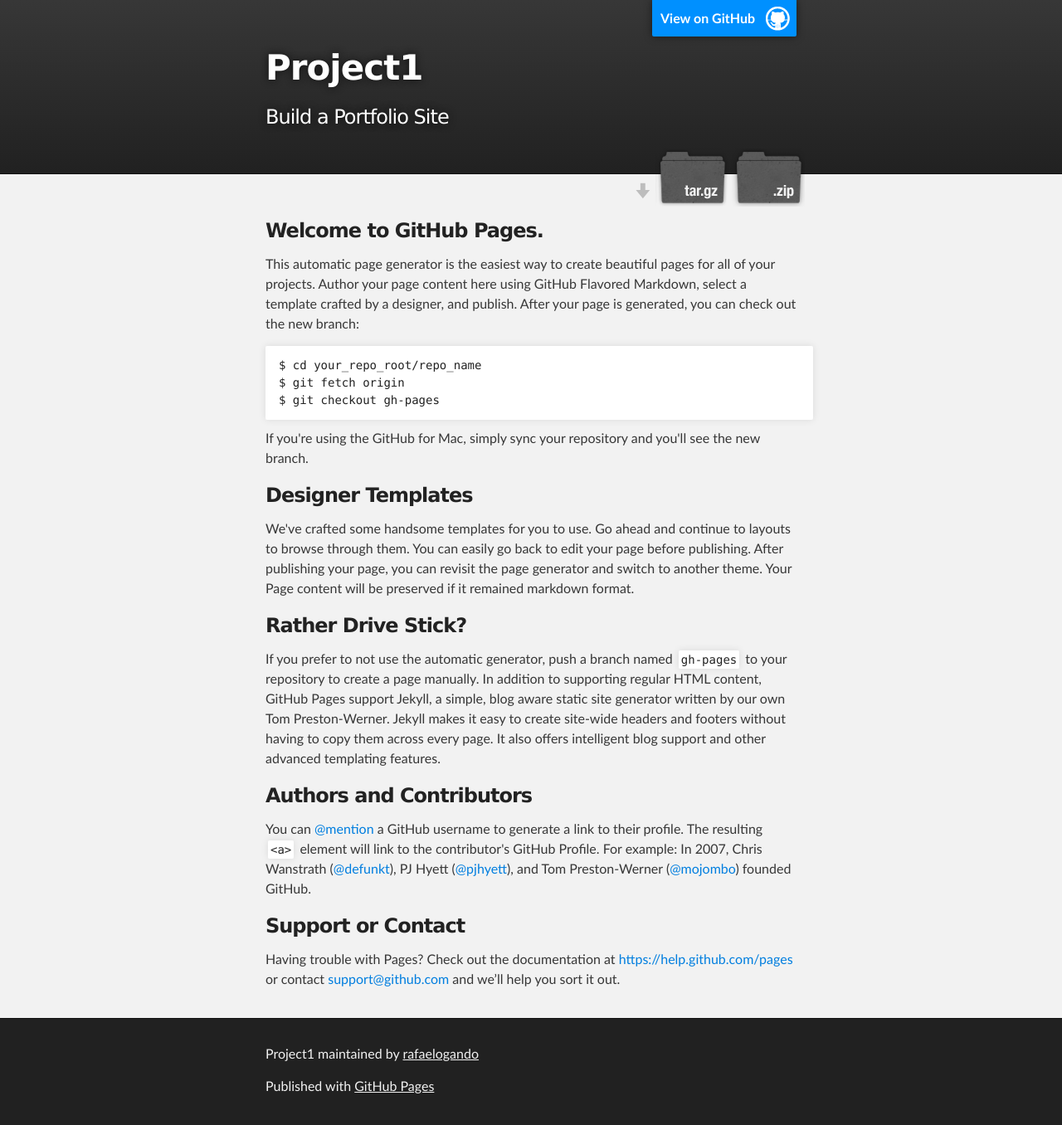
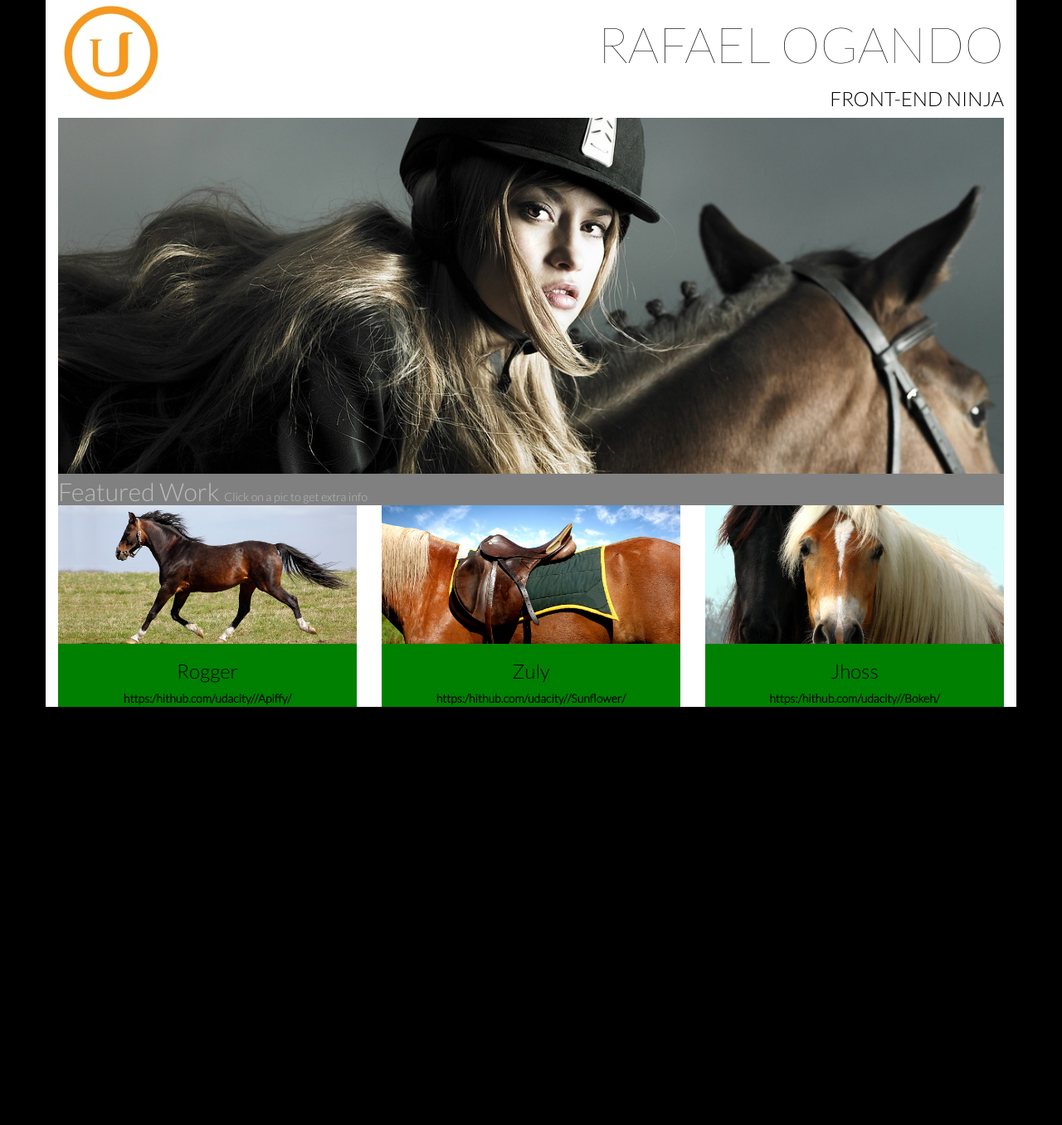
Before and after one commit to rafaelogando/Project1, a plain HTML site: page index.html in a window 1280 px wide. Shown: the whole page at 83% size. After the commit the page ends 852 px from the top, so only its background shows below. Drawn offline with Linux system fonts and the light colour scheme.

Commit message:
Fixing Gpage
Making it show the page.

```diff
--- a/index.html
+++ b/index.html
@@ -1,78 +1,105 @@
 <!DOCTYPE html>
-<html>
+<html lang="en">
   <head>
-    <meta charset='utf-8'>
-    <meta http-equiv="X-UA-Compatible" content="chrome=1">
-    <meta name="description" content="Project1 : Build a Portfolio Site">
-
-    <link rel="stylesheet" type="text/css" media="screen" href="stylesheets/stylesheet.css">
-
-    <title>Project1</title>
+    <meta charset="utf-8">
+    <link href='http://fonts.googleapis.com/css?family=Lato:100,300,900italic' rel='stylesheet' type='text/css'>
+    <meta charset="utf-8">
+    <title>RafaelOgando</title>
+    <link rel="stylesheet" type="text/css" href="css/bootstrap.min.css">
+    <link rel="stylesheet" type="text/css" href="css/style.css">
+    <script type="text/javascript" src="js/jquery.js"></script>
+    <script type="text/javascript" src="js/bootstrap.min.js"></script>
   </head>
-
   <body>
-
-    <!-- HEADER -->
-    <div id="header_wrap" class="outer">
-        <header class="inner">
-          <a id="forkme_banner" href="https://github.com/rafaelogando/Project1">View on GitHub</a>
-
-          <h1 id="project_title">Project1</h1>
-          <h2 id="project_tagline">Build a Portfolio Site</h2>
-
-            <section id="downloads">
-              <a class="zip_download_link" href="https://github.com/rafaelogando/Project1/zipball/master">Download this project as a .zip file</a>
-              <a class="tar_download_link" href="https://github.com/rafaelogando/Project1/tarball/master">Download this project as a tar.gz file</a>
-            </section>
-        </header>
+   <!-- Modals Beginig -->
+   <div class="modal fade" id="project1" tabindex="-1" role="dialog" aria-labelledby="fasterhorse" aria-hidden="true">
+    <div class="modal-dialog">
+     <div class="modal-content">
+       <div class="modal-header">
+         <h4 class="modal-title" id="fasterhorse">The Faster</h4>
+       </div>
+       <div class="modal-body">
+         <img class="img-responsive" src="images/modal3.jpg" alt="fast horse">
+          These is the fastest horse you will ever see.
+       </div>
+       <div class="modal-footer">
+         <button type="button" class="btn btn-default" data-dismiss="modal">Close</button>
+       </div>
+     </div>
     </div>
-
-    <!-- MAIN CONTENT -->
-    <div id="main_content_wrap" class="outer">
-      <section id="main_content" class="inner">
-        <h3>
-<a id="welcome-to-github-pages" class="anchor" href="#welcome-to-github-pages" aria-hidden="true"><span class="octicon octicon-link"></span></a>Welcome to GitHub Pages.</h3>
-
-<p>This automatic page generator is the easiest way to create beautiful pages for all of your projects. Author your page content here using GitHub Flavored Markdown, select a template crafted by a designer, and publish. After your page is generated, you can check out the new branch:</p>
-
-<pre><code>$ cd your_repo_root/repo_name
-$ git fetch origin
-$ git checkout gh-pages
-</code></pre>
-
-<p>If you're using the GitHub for Mac, simply sync your repository and you'll see the new branch.</p>
-
-<h3>
-<a id="designer-templates" class="anchor" href="#designer-templates" aria-hidden="true"><span class="octicon octicon-link"></span></a>Designer Templates</h3>
-
-<p>We've crafted some handsome templates for you to use. Go ahead and continue to layouts to browse through them. You can easily go back to edit your page before publishing. After publishing your page, you can revisit the page generator and switch to another theme. Your Page content will be preserved if it remained markdown format.</p>
-
-<h3>
-<a id="rather-drive-stick" class="anchor" href="#rather-drive-stick" aria-hidden="true"><span class="octicon octicon-link"></span></a>Rather Drive Stick?</h3>
-
-<p>If you prefer to not use the automatic generator, push a branch named <code>gh-pages</code> to your repository to create a page manually. In addition to supporting regular HTML content, GitHub Pages support Jekyll, a simple, blog aware static site generator written by our own Tom Preston-Werner. Jekyll makes it easy to create site-wide headers and footers without having to copy them across every page. It also offers intelligent blog support and other advanced templating features.</p>
-
-<h3>
-<a id="authors-and-contributors" class="anchor" href="#authors-and-contributors" aria-hidden="true"><span class="octicon octicon-link"></span></a>Authors and Contributors</h3>
-
-<p>You can <a href="https://github.com/blog/821" class="user-mention">@mention</a> a GitHub username to generate a link to their profile. The resulting <code>&lt;a&gt;</code> element will link to the contributor's GitHub Profile. For example: In 2007, Chris Wanstrath (<a href="https://github.com/defunkt" class="user-mention">@defunkt</a>), PJ Hyett (<a href="https://github.com/pjhyett" class="user-mention">@pjhyett</a>), and Tom Preston-Werner (<a href="https://github.com/mojombo" class="user-mention">@mojombo</a>) founded GitHub.</p>
-
-<h3>
-<a id="support-or-contact" class="anchor" href="#support-or-contact" aria-hidden="true"><span class="octicon octicon-link"></span></a>Support or Contact</h3>
-
-<p>Having trouble with Pages? Check out the documentation at <a href="https://help.github.com/pages">https://help.github.com/pages</a> or contact <a href="mailto:support@github.com">support@github.com</a> and we’ll help you sort it out.</p>
-      </section>
+   </div>
+   <div class="modal fade" id="project2" tabindex="-1" role="dialog" aria-labelledby="confortable" aria-hidden="true">
+     <div class="modal-dialog">
+       <div class="modal-content">
+         <div class="modal-header">
+           <h4 class="modal-title" id="confortable">Confortable</h4>
+         </div>
+         <div class="modal-body">
+           <img class="img-responsive" src="images/modal1.jpg" alt="cofortable chair">
+           Ower horse chairs are suprisely confortabble.
+         </div>
+         <div class="modal-footer">
+           <button type="button" class="btn btn-default" data-dismiss="modal">Close</button>
+         </div>
+       </div>
+     </div>
+   </div>
+   <div class="modal fade" id="project3" tabindex="-1" role="dialog" aria-labelledby="beautiful" aria-hidden="true">
+     <div class="modal-dialog">
+       <div class="modal-content">
+         <div class="modal-header">
+           <h4 class="modal-title" id="beautiful">Beautiful</h4>
+         </div>
+         <div class="modal-body">
+           <img class="img-responsive" src="images/modal2.jpg" alt="unic horses">
+           You wont find anything like this anywhere else.
+         </div>
+         <div class="modal-footer">
+           <button type="button" class="btn btn-default" data-dismiss="modal">Close</button>
+         </div>
+       </div>
+     </div>
+   </div>
+   <!-- Modals end -->
+   <div class="container">
+     <div class="row">
+      <div class="col-md-6"><img src="images/logo.jpg" class="logoSpace" alt="logo"></div>
+      <div class="col-md-6 text-right text-uppercase">
+        <h1 class="text-thin text-grow">Rafael Ogando</h1>
+          <h3>Front-End Ninja</h3>
+      </div>
+     </div>
+    <div class="row">
+      <div class="col-md-12">
+        <img src="images/pic.jpg" class="img-responsive" alt="Mainpic">
+      </div>
     </div>
-
-    <!-- FOOTER  -->
-    <div id="footer_wrap" class="outer">
-      <footer class="inner">
-        <p class="copyright">Project1 maintained by <a href="https://github.com/rafaelogando">rafaelogando</a></p>
-        <p>Published with <a href="https://pages.github.com">GitHub Pages</a></p>
-      </footer>
+    <div class="row">
+      <div class="col-md-12 text-colored"><div class="backgray"><h2>Featured Work </h2><p>Click on a pic to get extra info</p></div></div>
     </div>
-
-
-
+      <div class="row text-center">
+        <div class="col-md-4">
+          <div class="backgreen">
+            <img src="images/pic-1.jpg" class="img-responsive" data-toggle="modal" data-target="#project1" alt="picmodal1">
+            <h3 >Rogger</h3>
+            <P><strong>https:/hithub.com/udacity//Apiffy/</strong></P>
+          </div>
+        </div>
+        <div class="col-md-4">
+          <div class="backgreen">
+            <img src="images/pic-2.jpg" class="img-responsive" data-toggle="modal" data-target="#project2" alt="picmodal2">
+            <h3>Zuly</h3>
+            <P><strong>https:/hithub.com/udacity//Sunflower/</strong></P>
+          </div>
+        </div>
+        <div class="col-md-4">
+          <div class="backgreen">
+            <img src="images/pic-3.jpg" class="img-responsive" data-toggle="modal" data-target="#project3" alt="picmodal3">
+            <h3>Jhoss</h3>
+            <P><strong>https:/hithub.com/udacity//Bokeh/</strong></P>
+          </div>
+        </div>
+      </div>
+    </div>
   </body>
-</html>
+ </html>
```
Also changed, not shown: test.html (deleted, +0 -105 lines), 2 other files.
